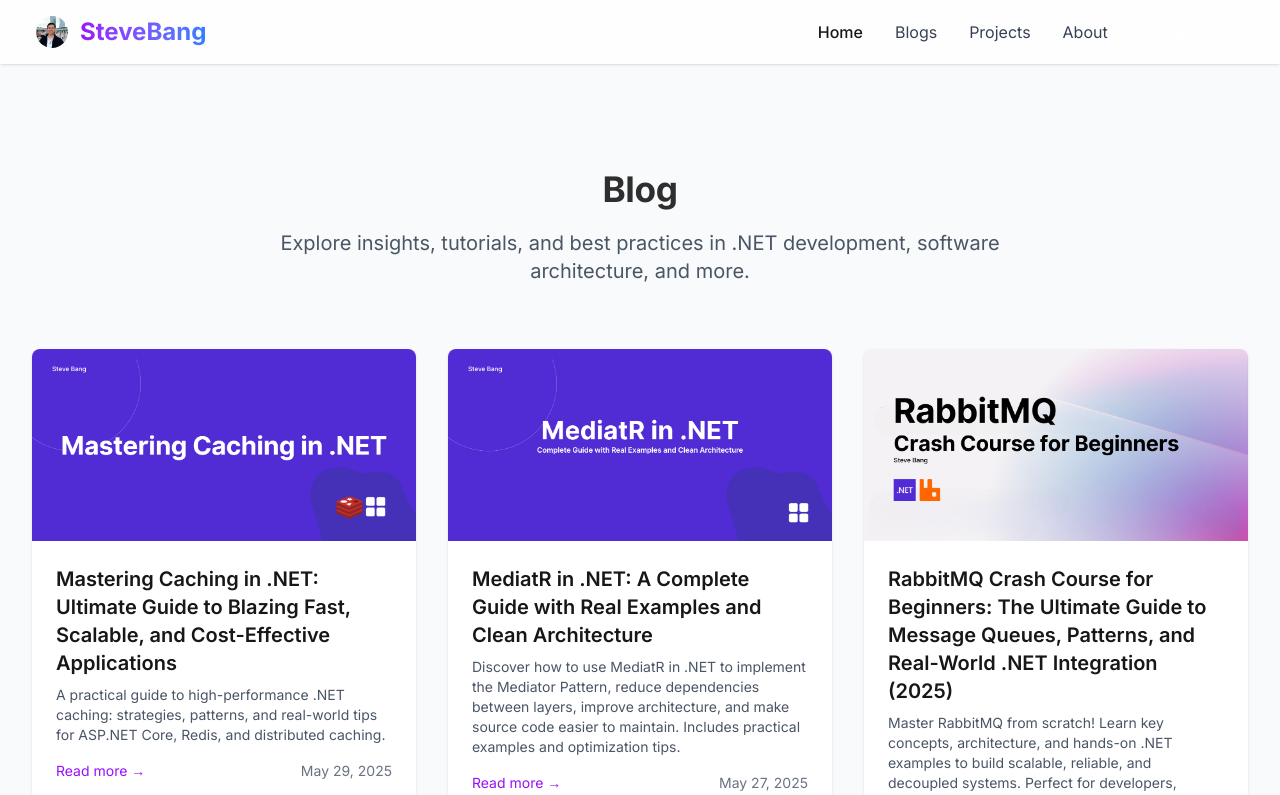
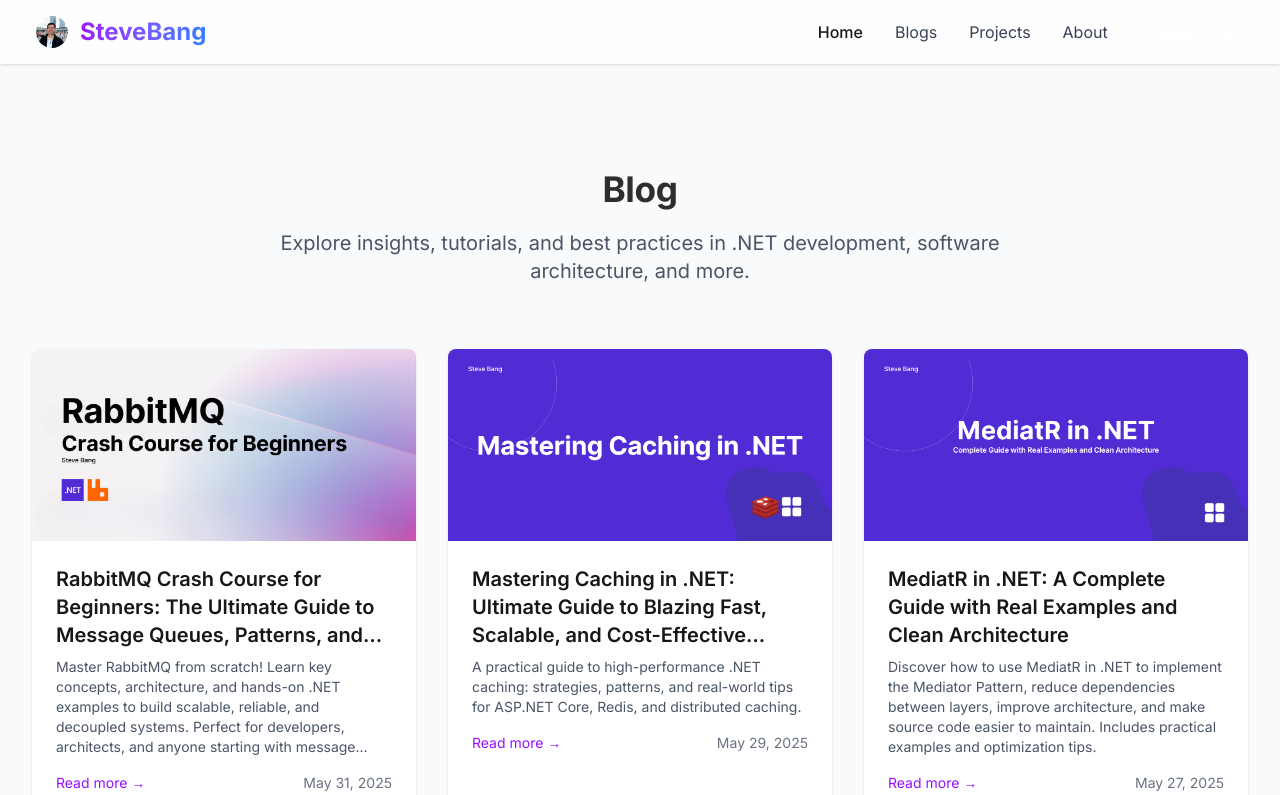
Before and after one commit to steve-bang/stevebang, a Next.js app: page /blog in a window 1280 px wide. Shown: the top 795 px of the page. Built offline with nearby package versions, Linux system fonts and the light colour scheme.

Commit message:
refactor: update line-clamp-2

```diff
--- a/content/blog/rabbitmq-crash-course-for-begginers-2025.mdx
+++ b/content/blog/rabbitmq-crash-course-for-begginers-2025.mdx
@@ -1,6 +1,6 @@
 ---
 title: "RabbitMQ Crash Course for Beginners: The Ultimate Guide to Message Queues, Patterns, and Real-World .NET Integration (2025)"
-date: "2025-05-27"
+date: "2025-05-31"
 description: "Master RabbitMQ from scratch! Learn key concepts, architecture, and hands-on .NET examples to build scalable, reliable, and decoupled systems. Perfect for developers, architects, and anyone starting with message queues."
 tags: ["rabbitmq", "message-queue", "dotnet", "amqp", "microservices", "scalability", "event-driven"]
 author: "Steve Bang"
--- a/src/app/page.tsx
+++ b/src/app/page.tsx
@@ -98,6 +98,7 @@
               whileHover={{ y: -10 }}
               className="bg-white rounded-lg shadow-sm overflow-hidden transition-all duration-200 max-w-sm mx-auto"
             >
+              <Link href="/blog/mediatR-in-dot-net-a-complete-guide-with-real-examples-and-clean-architecture">
                 <Image
                   src="/images/mediatr-trong-dot-net-huong-dan-tu-a-den-z-voi-vi-du-thuc-te-va-kien-truc-sach.png"
                   alt="Featured post image"
@@ -109,10 +110,11 @@
                   <div className="flex items-center space-x-2 mb-3">
                     <span className="bg-primary bg-opacity-10 text-primary px-2.5 py-0.5 rounded-full text-xs">.NET, MediatR</span>
                   </div>
-                <h3 className="text-lg font-semibold mb-2">MediatR in .NET: A Complete Guide with Real Examples and Clean Architecture</h3>
-                <p className="text-gray-600 text-sm mb-3">Discover how to use MediatR in .NET to implement the Mediator Pattern, reduce dependencies between layers,...</p>
-                <Link href="/blog/mediatR-in-dot-net-a-complete-guide-with-real-examples-and-clean-architecture" className="text-purple-600 hover:underline text-sm">Read more →</Link>
+                  <h3 className="text-lg font-semibold mb-2 line-clamp-3">MediatR in .NET: A Complete Guide with Real Examples and Clean Architecture</h3>
+                  <p className="text-gray-600 text-sm mb-3 line-clamp-5">Discover how to use MediatR in .NET to implement the Mediator Pattern, reduce dependencies between layers, improve architecture, and make source code easier to maintain. Includes practical examples and optimization tips.</p>
+                  <span className="text-purple-600 hover:underline text-sm">Read more →</span>
                 </div>
+              </Link>
             </AnimatedSection>
 
             <AnimatedSection
@@ -121,6 +123,7 @@
               whileHover={{ y: -10 }}
               className="bg-white rounded-lg shadow-sm overflow-hidden transition-all duration-200 max-w-sm mx-auto"
             >
+              <Link href="/blog/domain-driven-design-in-dot-net-from-concept-to-implementation">
                 <Image
                   src="/images/domain-driven-design.png"
                   alt="Featured post image"
@@ -132,10 +135,11 @@
                   <div className="flex items-center space-x-2 mb-3">
                     <span className="bg-primary bg-opacity-10 text-primary px-2.5 py-0.5 rounded-full text-xs">.NET</span>
                   </div>
-                <h3 className="text-lg font-semibold mb-2">Domain Driven Design in .NET: From Concept to Implementation</h3>
-                <p className="text-gray-600 text-sm mb-3">Explore Domain Driven Design (DDD) in .NET with a detailed guide from architectural...</p>
-                <Link href="/blog/domain-driven-design-in-dot-net-from-concept-to-implementation" className="text-purple-600 hover:underline text-sm">Read more →</Link>
+                  <h3 className="text-lg font-semibold mb-2 line-clamp-3">Domain Driven Design in .NET: From Concept to Implementation</h3>
+                  <p className="text-gray-600 text-sm mb-3 line-clamp-5">Explore Domain Driven Design (DDD) in .NET with a detailed guide from architectural thinking to practical implementation using C#. Suitable for all developers looking to design clear, scalable systems.</p>
+                  <span className="text-purple-600 hover:underline text-sm">Read more →</span>
                 </div>
+              </Link>
             </AnimatedSection>
 
             <AnimatedSection
@@ -144,6 +148,7 @@
               whileHover={{ y: -10 }}
               className="bg-white rounded-lg shadow-sm overflow-hidden transition-all duration-200 max-w-sm mx-auto"
             >
+              <Link href="/blog/domain-driven-design-in-dot-net-from-concept-to-implementation">
                 <Image
                   src="/images/caching-in-dotnet-best-practices.png"
                   alt="Featured post image"
@@ -155,10 +160,11 @@
                   <div className="flex items-center space-x-2 mb-3">
                     <span className="bg-primary bg-opacity-10 text-primary px-2.5 py-0.5 rounded-full text-xs">Caching</span>
                   </div>
-                <h3 className="text-lg font-semibold mb-2">Mastering Caching in .NET: Ultimate Guide to Blazing Fast, Scalable, and Cost-Effective Applications</h3>
-                <p className="text-gray-600 text-sm mb-3">A practical guide to high-performance .NET caching: strategies, patterns, and real-world tips...</p>
-                <Link href="/blog/domain-driven-design-in-dot-net-from-concept-to-implementation" className="text-purple-600 hover:underline text-sm">Read more →</Link>
+                  <h3 className="text-lg font-semibold mb-2 line-clamp-3">Mastering Caching in .NET: Ultimate Guide to Blazing Fast, Scalable, and Cost-Effective Applications</h3>
+                  <p className="text-gray-600 text-sm mb-3 line-clamp-5">A practical guide to high-performance .NET caching: strategies, patterns, and real-world tips for ASP.NET Core, Redis, and distributed caching.</p>
+                  <span className="text-purple-600 hover:underline text-sm">Read more →</span>
                 </div>
+              </Link>
             </AnimatedSection>
 
             {/* Featured Post 3 */}
--- a/src/components/BlogCard.tsx
+++ b/src/components/BlogCard.tsx
@@ -16,7 +16,8 @@
 
 export default function BlogCard({ post }: BlogCardProps) {
   return (
-    <article className="bg-white rounded-lg shadow-sm overflow-hidden hover:transform hover:-translate-y-1 transition-all duration-200">
+    <article className="bg-white rounded-lg shadow-sm overflow-hidden hover:transform hover:-translate-y-1 transition-all duration-200 cursor-pointer">
+      <Link href={`/blog/${post.slug}`} className="hover:text-primary transition-colors">
         {post.image && (
           <Image
             src={post.image}
@@ -27,33 +28,22 @@
           />
         )}
         <div className="p-6">
-        {/* <div className="flex items-center space-x-2 mb-3">
-          {post.tags.map((tag) => (
-            <span
-              key={tag}
-              className="bg-primary bg-opacity-10 text-primary px-2.5 py-0.5 rounded-full text-xs"
-            >
-              {tag}
-            </span>
-          ))}
-          <span className="text-gray-500 text-xs">{post.readingTime}</span>
-        </div> */}
-        <h2 className="text-xl font-semibold mb-2">
-          <Link href={`/blog/${post.slug}`} className="hover:text-primary transition-colors">
+          <h2 className="text-xl font-semibold mb-2 line-clamp-3" title={post.title}>
             {post.title}
-          </Link>
           </h2>
-        <p className="text-gray-600 text-sm mb-4">{post.description}</p>
+          <p className="text-gray-600 text-sm mb-4 line-clamp-5" title={post.description}>
+            {post.description}
+          </p>
           <div className="flex items-center justify-between text-sm text-gray-500">
             {/* <span>{post.author}</span> */}
-          <Link href={`/blog/${post.slug}`} className="text-purple-600 hover:underline text-sm">Read more →</Link>
+            <span className="text-purple-600 hover:underline text-sm">Read more →</span>
             <time dateTime={post.date}>
               {format(new Date(post.date), 'MMM d, yyyy')}
             </time>
-
           </div>
 
         </div>
+      </Link>
     </article>
   );
 }
```
Lines whose indentation alone changed are shown as unchanged.
